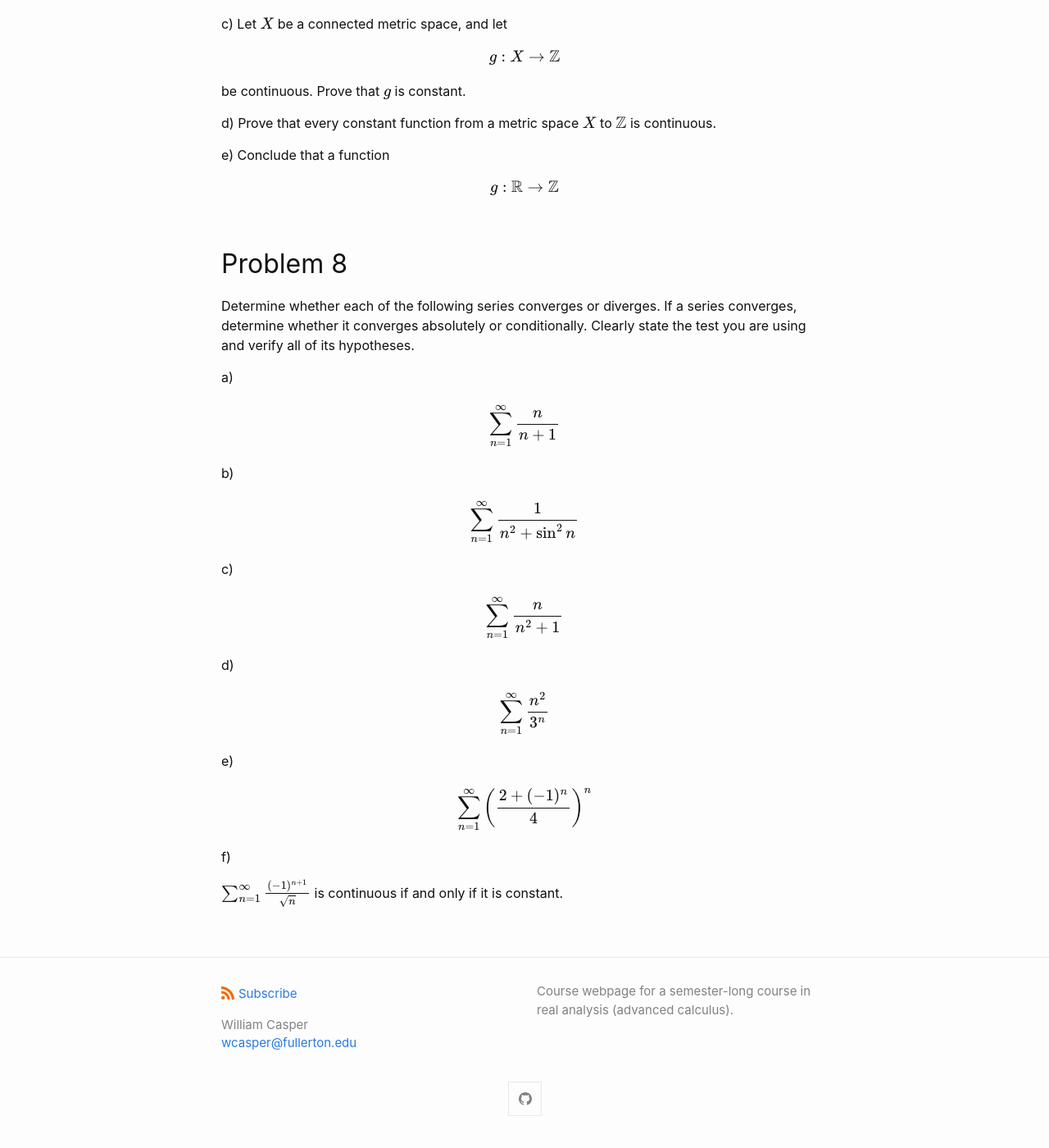
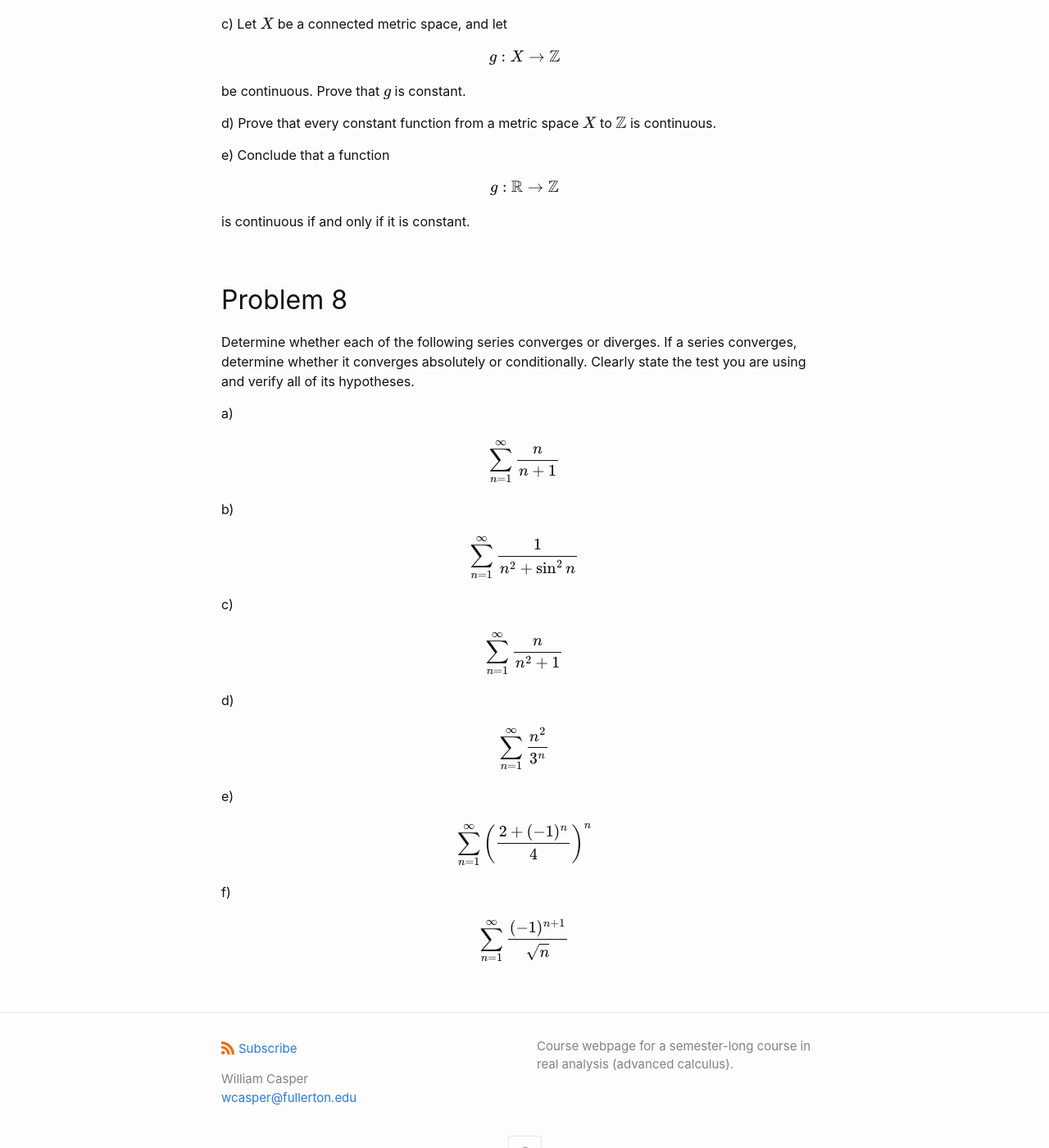
Before and after one commit to wcasper/math350fall2026, a Jekyll site: the page built from _exams/practice-exam3.md, in a window 1280 px wide and 1400 px high, scrolled down 3038 px. Shown: the whole window at 82% size. Built offline with Jekyll 4.4.1, drawn with Linux system fonts in a browser that asks for light colours; formulas are drawn with MathJax 3; part of the change alters nothing that is shown.

Commit message:
fixed typo

```diff
--- a/_exams/practice-exam3.md
+++ b/_exams/practice-exam3.md
@@ -148,6 +148,8 @@ $$
 g:\mathbb{R}\to\mathbb{Z}
 $$
 
+is continuous if and only if it is constant.
+
 ## Problem 8
 
 
@@ -189,4 +191,3 @@ f)
 $$
 \sum_{n=1}^{\infty}\frac{(-1)^{n+1}}{\sqrt n}
 $$
-is continuous if and only if it is constant.
```
